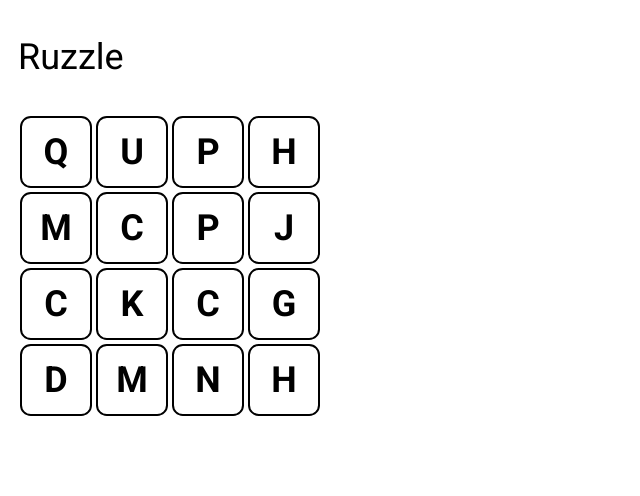
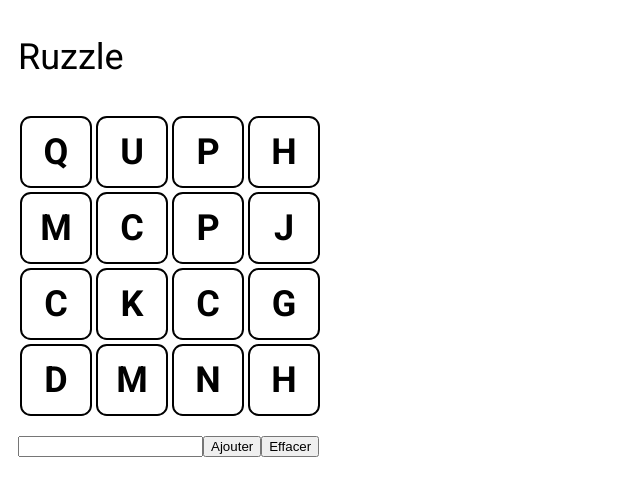
Before and after one commit to mho85/ruzzle, a React (Create React App) app: page / in a window 1280 px wide. Shown: the top 496 px of the page, without its empty margins (0-640 px from the left). Built offline with nearby package versions, Linux system fonts and the light colour scheme.

Commit message:
Type letters. Clear field.

```diff
--- a/src/components/App.js
+++ b/src/components/App.js
@@ -2,6 +2,7 @@ import React from 'react'
 import '../styles/App.scss'
 
 import Letters from './blocks/Letters'
+import AddWord from './blocks/AddWord'
 
 const squareSize = 4
 
@@ -58,6 +59,7 @@ export default function App() {
     <div id="app-container">
       <p>Ruzzle</p>
       <Letters letters={letters} />
+      <AddWord />
     </div>
   )
 }
--- a/src/components/blocks/AddWord.js
+++ b/src/components/blocks/AddWord.js
@@ -1,9 +1,38 @@
-import React from 'react'
+import React, { useState } from 'react'
 // import '../styles/AddWord.scss'
 
 export default function AddWord() {
+  const [word, setWord] = useState("")
+
+  const resetField = (event) => {
+    event.preventDefault()
+    setWord("")
+  }
+  const submitWord = (event) => {
+    event.preventDefault()
+    // TODO: Check if word is OK.
+    console.log('Word submitted:', word)
+    setWord("")
+  }
+
   return (
     <div id="addword-input">
+      <form
+        onSubmit={submitWord}
+      >
+        <input
+          className="input-field"
+          type="text"
+          onChange={e => setWord(e.target.value)}
+          value={word}
+        />
+        <input type="submit" value="Ajouter" />
+        <button
+          onClick={resetField}
+        >
+          Effacer
+          </button>
+      </form>
     </div>
   )
 }
```
